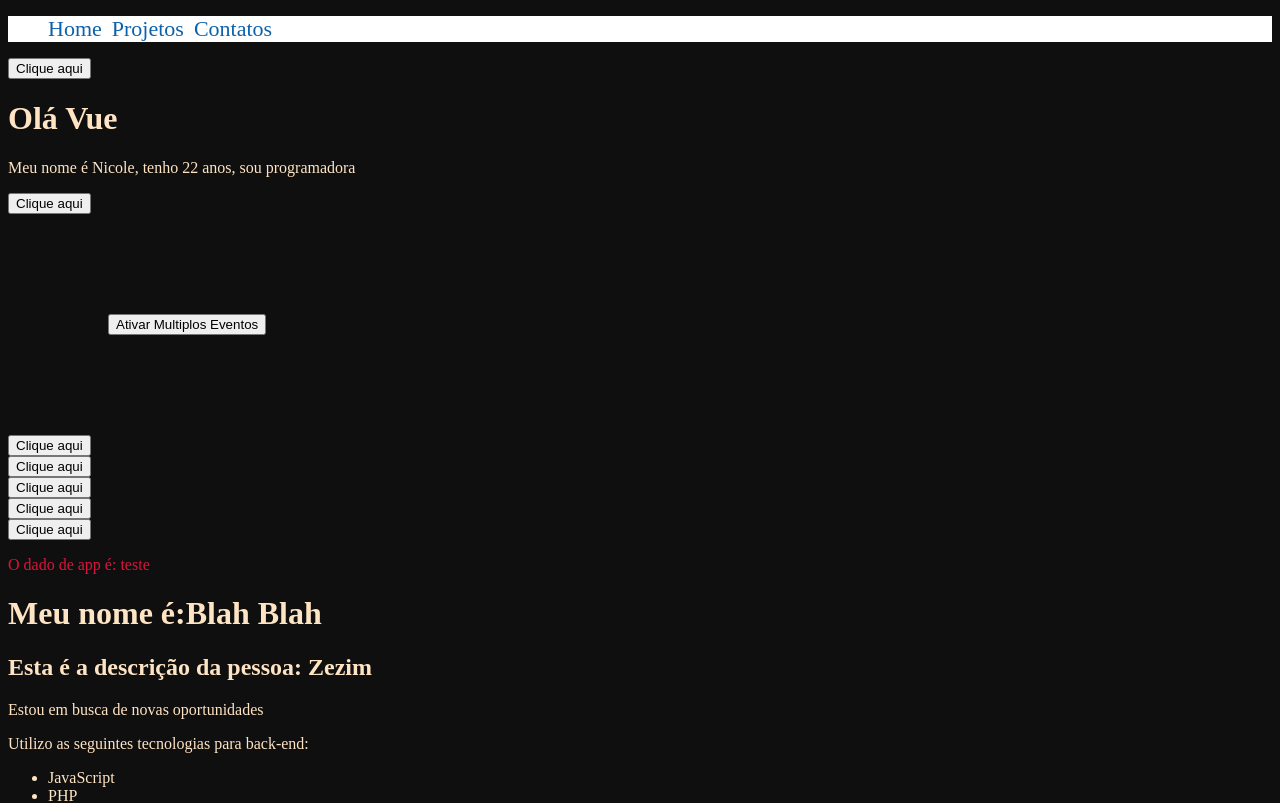
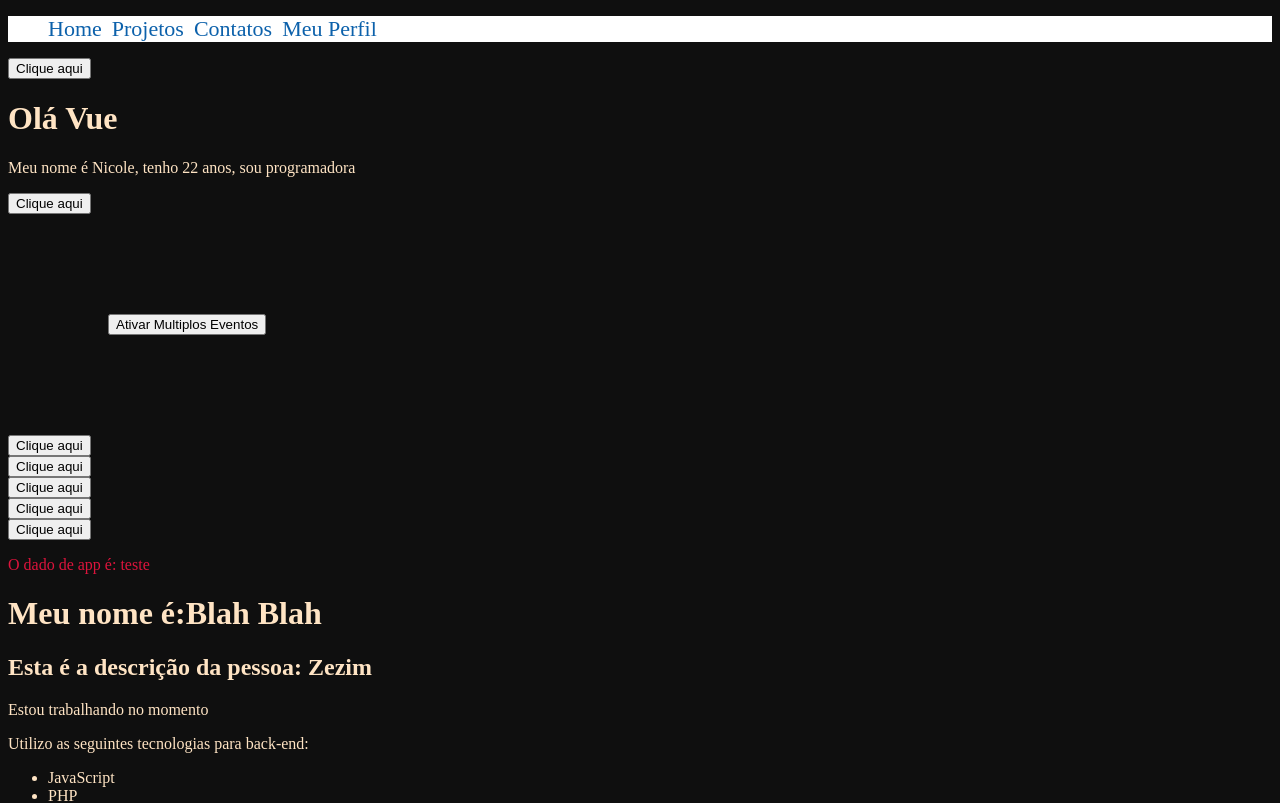
Before and after one commit to nicole-fer/Curso-Vue, a Vue app: page / in a window 1280 px wide. Shown: the top 803 px of the page. Built offline with nearby package versions, Linux system fonts and the light colour scheme.

Commit message:
Utilizando Props

```diff
--- a/src/App.vue
+++ b/src/App.vue
@@ -1,6 +1,6 @@
 <template>
   <div>
-    <Header/>
+    <Header :esta_logado="true"/>
     <PrimeiroComponente />
     <p class="paragrafo-pai"> O dado de app é: {{testando}}</p>
     <LifeCycle/>
--- a/src/components/Header.vue
+++ b/src/components/Header.vue
@@ -11,12 +11,17 @@
         <li>
             <a href="#"> Contatos</a>
         </li>
+
+        <li>
+            <a v-if="esta_logado" href="#"> Meu Perfil</a>
+        </li>
     </ul>
 </template>
 
 <script>
     export default {
-        name:'HeadeR'
+        name:'HeadeR',
+        props: ["esta_logado"]
     }
 </script>
 
--- a/src/components/Info.vue
+++ b/src/components/Info.vue
@@ -1,5 +1,6 @@
 <template>
     <div>
+
         <p v-if="esta_trabalhando"> Estou trabalhando no momento</p>
         <p v-else>Estou em busca de novas oportunidades</p>
         <p>Utilizo as seguintes tecnologias para back-end: </p>
@@ -26,11 +27,13 @@ import Picture from './Picture.vue'
         components: {
             Picture
         },
+        props:{
+            email: String,   //recebe um componente atribuido em outro arquivo e diz qual tipo ele é
+            esta_trabalhando: Boolean
+        },
         data() {
             return{
-                esta_trabalhando: false,
                 mostrar_email: false,
-                email: 'nicolefernandesfm@gmail.com',
                 meu_link: 'https://github.com/nicole-fer/Curso-Vue',
                 textoBotao: 'Mostrar E-Mail',
                 backend_technology: ['JavaScript','PHP','Python'],
--- a/src/components/Pessoa.vue
+++ b/src/components/Pessoa.vue
@@ -1,7 +1,7 @@
 <template>
     <div>
         <h2>Esta é a descrição da pessoa: {{nome}} </h2>
-        <Info/>
+        <Info :email="email" :esta_trabalhando="true"/>
         <Form/>
     </div>
 </template>
@@ -20,7 +20,8 @@ import Form from './Form'
         },
         data(){
             return{
-                nome: 'Zezim'
+                nome: 'Zezim',
+                email: 'nicolefernandes2@gmail.com',
             }
         }
     }
```
